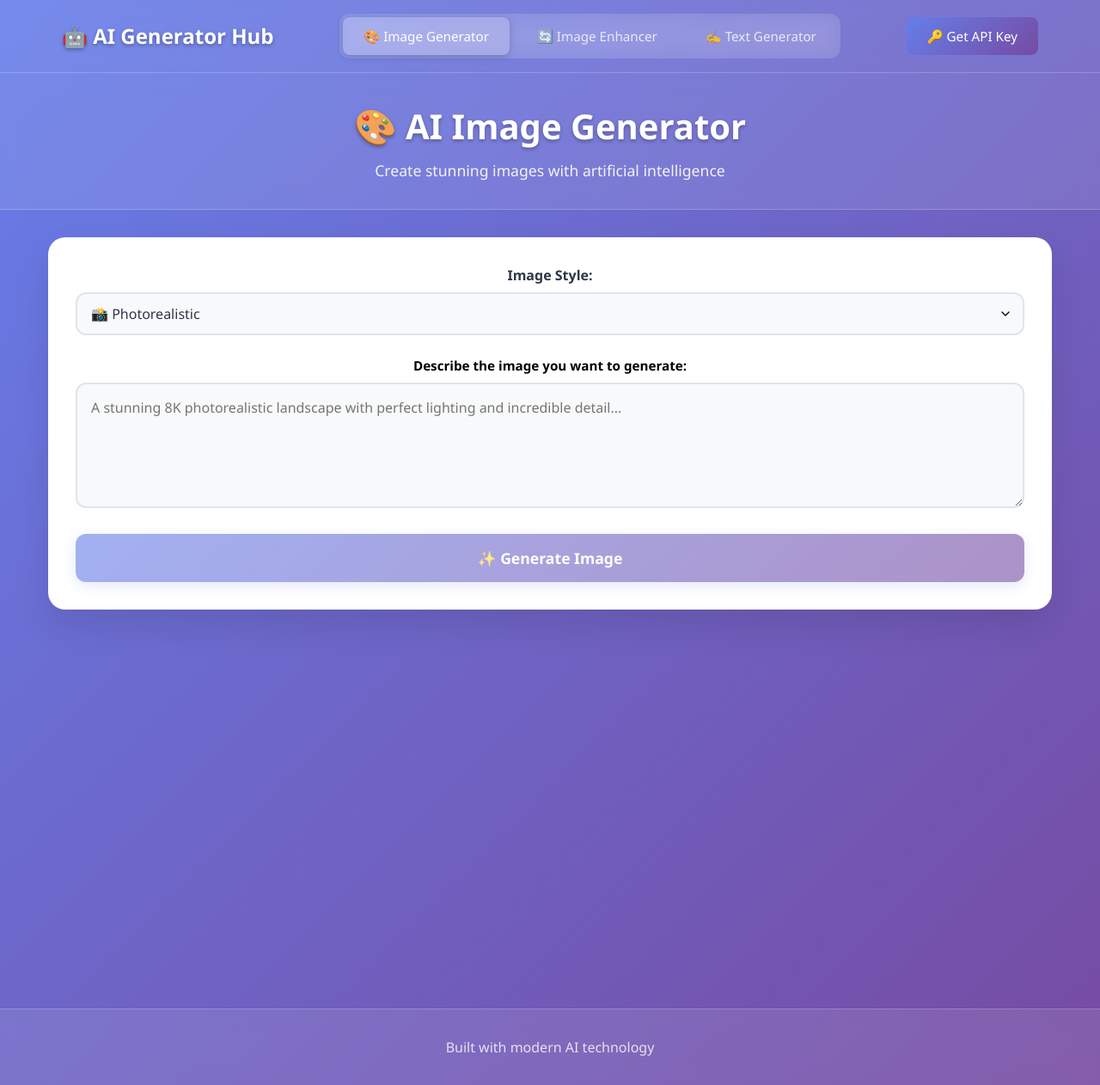
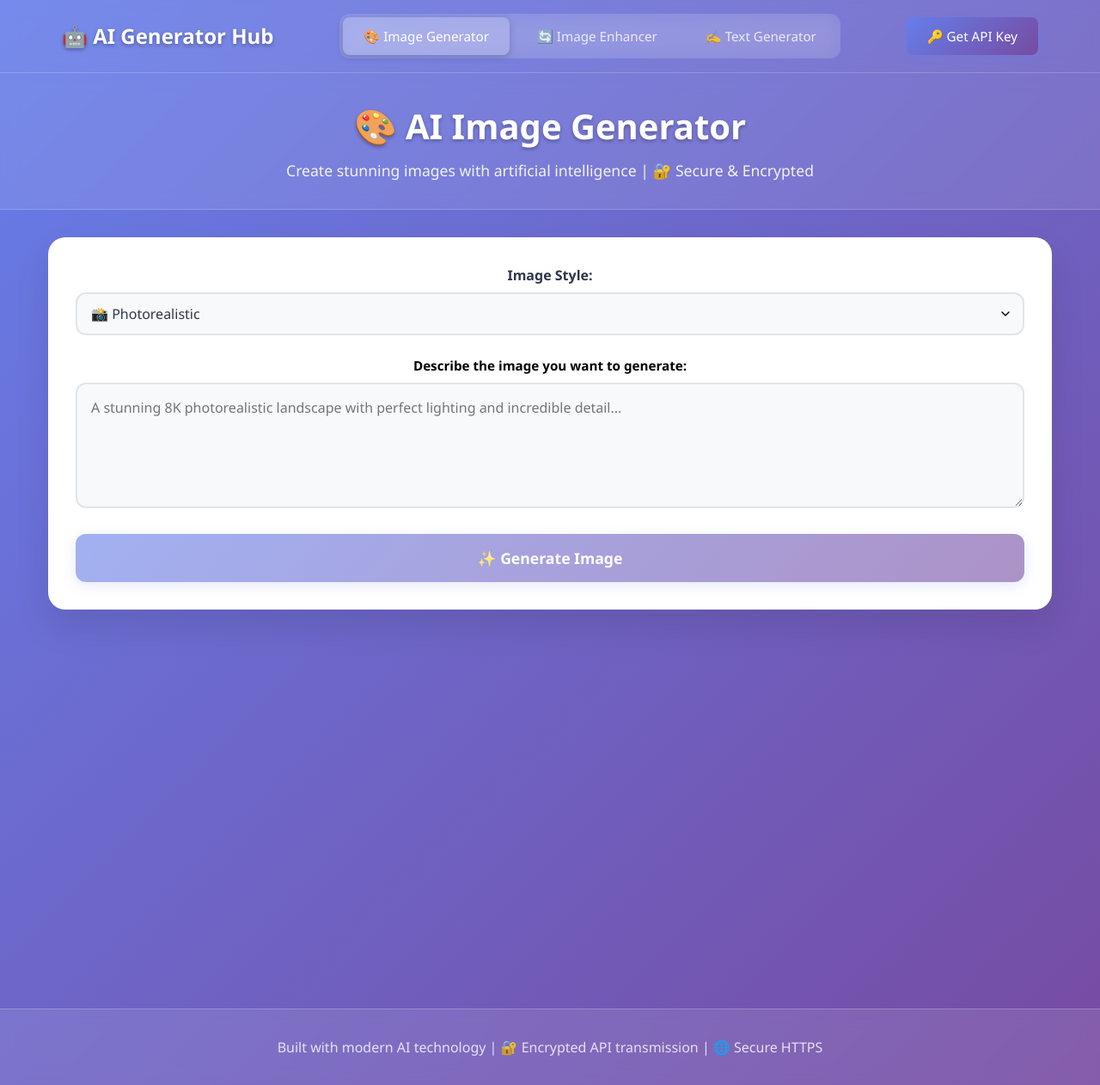
Before and after one commit to KartikVhonale/AI_Generator_Hub, a React (Vite) app: page / in a window 1280 px wide. Shown: the whole page at 86% size. Built offline with nearby package versions, Linux system fonts and the light colour scheme; no server answers.

Commit message:
getting some encryption added

```diff
--- a/src/App.jsx
+++ b/src/App.jsx
@@ -213,7 +213,7 @@ function App() {
         <>
           <header className="header">
             <h1>🎨 AI Image Generator</h1>
-            <p>Create stunning images with artificial intelligence</p>
+            <p>Create stunning images with artificial intelligence | 🔐 Secure & Encrypted</p>
           </header>
 
       <main className="main">
@@ -230,10 +230,13 @@ function App() {
                   placeholder="Enter your API key"
                   className="api-input"
                 />
-                <small style={{ color: '#666', fontSize: '0.8rem', marginTop: '0.25rem', display: 'block' }}>
-                  🔒 Your API key is stored locally and never sent to external servers
-                  (Bring your own API key 🤩)
-                </small>
+                                  <small style={{ color: '#666', fontSize: '0.8rem', marginTop: '0.25rem', display: 'block' }}>
+                    💾 Your API key is stored locally and never sent to external servers
+                    <br />
+                    🔐 Advanced encryption protects your key during transmission and storage
+                    <br />
+                    💡 Bring your own API key from AI Studio for full functionality
+                  </small>
               </div>
             </div>
           )}
@@ -359,7 +362,7 @@ function App() {
       </main>
 
           <footer className="footer">
-            <p>Built with modern AI technology</p>
+            <p>Built with modern AI technology | 🔐 Encrypted API transmission | 🌐 Secure HTTPS</p>
           </footer>
         </>
       )}
--- a/src/components/ImageEnhancer.jsx
+++ b/src/components/ImageEnhancer.jsx
@@ -155,7 +155,7 @@ function ImageEnhancer() {
     <div className="image-enhancer">
       <header className="image-enhancer-header">
         <h1>🔄 AI Image Enhancer</h1>
-        <p>Enhance your images with artificial intelligence</p>
+        <p>Enhance your images with artificial intelligence | 🔐 Secure & Encrypted</p>
       </header>
 
       <main className="image-enhancer-main">
@@ -173,7 +173,11 @@ function ImageEnhancer() {
                   className="api-input"
                 />
                 <small style={{ color: '#666', fontSize: '0.8rem', marginTop: '0.25rem', display: 'block' }}>
-                  🔒 Your API key is stored locally and never sent to external servers
+                  💾 Your API key is stored locally and never sent to external servers
+                  <br />
+                  🔐 Advanced encryption protects your key during transmission and storage
+                  <br />
+                  💡 Bring your own API key from AI Studio for full functionality
                 </small>
               </div>
             </div>
@@ -276,7 +280,7 @@ function ImageEnhancer() {
       </main>
 
       <footer className="image-enhancer-footer">
-        <p>Built with modern AI technology</p>
+        <p>Built with modern AI technology | 🔐 Encrypted API transmission | 🌐 Secure HTTPS</p>
       </footer>
     </div>
   )
--- a/src/components/TextGenerator.jsx
+++ b/src/components/TextGenerator.jsx
@@ -105,7 +105,7 @@ function TextGenerator() {
     <div className="text-generator">
       <header className="text-generator-header">
         <h1>✍️ AI Text Generator</h1>
-        <p>Create amazing content with artificial intelligence</p>
+        <p>Create amazing content with artificial intelligence | 🔐 Secure & Encrypted</p>
       </header>
 
       <main className="text-generator-main">
@@ -123,7 +123,11 @@ function TextGenerator() {
                   className="api-input"
                 />
                 <small style={{ color: '#666', fontSize: '0.8rem', marginTop: '0.25rem', display: 'block' }}>
-                  🔒 Your API key is stored locally and never sent to external servers
+                  💾 Your API key is stored locally and never sent to external servers
+                  <br />
+                  🔐 Advanced encryption protects your key during transmission and storage
+                  <br />
+                  💡 Bring your own API key from AI Studio for full functionality
                 </small>
               </div>
             </div>
@@ -222,7 +226,7 @@ function TextGenerator() {
       </main>
 
       <footer className="text-generator-footer">
-        <p>Built with modern AI technology</p>
+        <p>Built with modern AI technology | 🔐 Encrypted API transmission | 🌐 Secure HTTPS</p>
       </footer>
     </div>
   )
```
